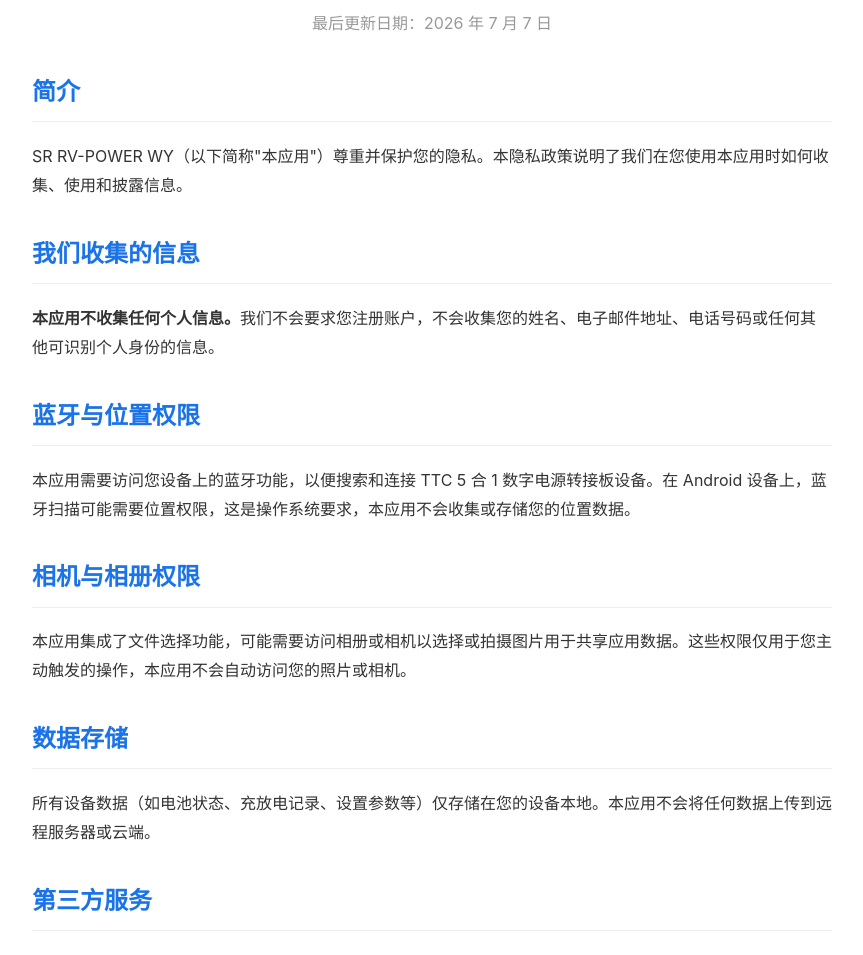
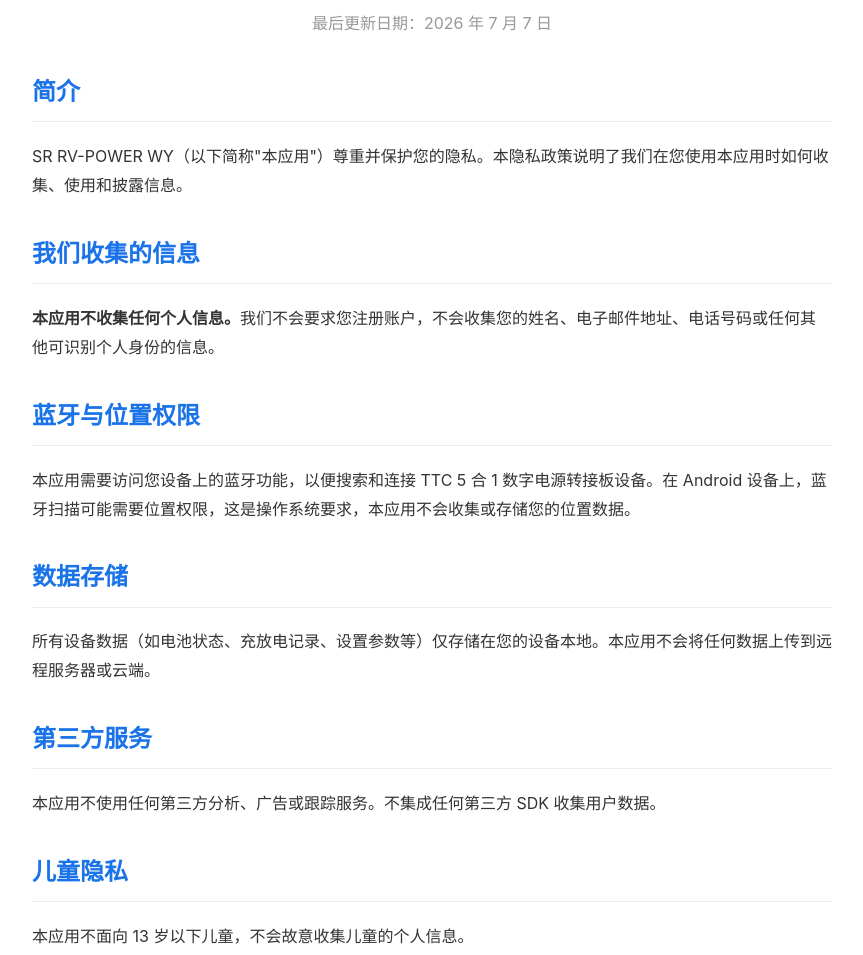
Before and after one commit to shengrun-hub/ttc-mppt-privacy, a plain HTML site: page index.html in a window 1280 px wide. Shown: the part 131-1086 px from the top of the page, without its empty margins (208-1071 px from the left). Drawn offline with Linux system fonts and the light colour scheme.

Commit message:
Remove inaccurate camera/photo permission section

```diff
--- a/index.html
+++ b/index.html
@@ -25,9 +25,6 @@
 <h2>蓝牙与位置权限</h2>
 <p>本应用需要访问您设备上的蓝牙功能，以便搜索和连接 TTC 5 合 1 数字电源转接板设备。在 Android 设备上，蓝牙扫描可能需要位置权限，这是操作系统要求，本应用不会收集或存储您的位置数据。</p>
 
-<h2>相机与相册权限</h2>
-<p>本应用集成了文件选择功能，可能需要访问相册或相机以选择或拍摄图片用于共享应用数据。这些权限仅用于您主动触发的操作，本应用不会自动访问您的照片或相机。</p>
-
 <h2>数据存储</h2>
 <p>所有设备数据（如电池状态、充放电记录、设置参数等）仅存储在您的设备本地。本应用不会将任何数据上传到远程服务器或云端。</p>
 
```
